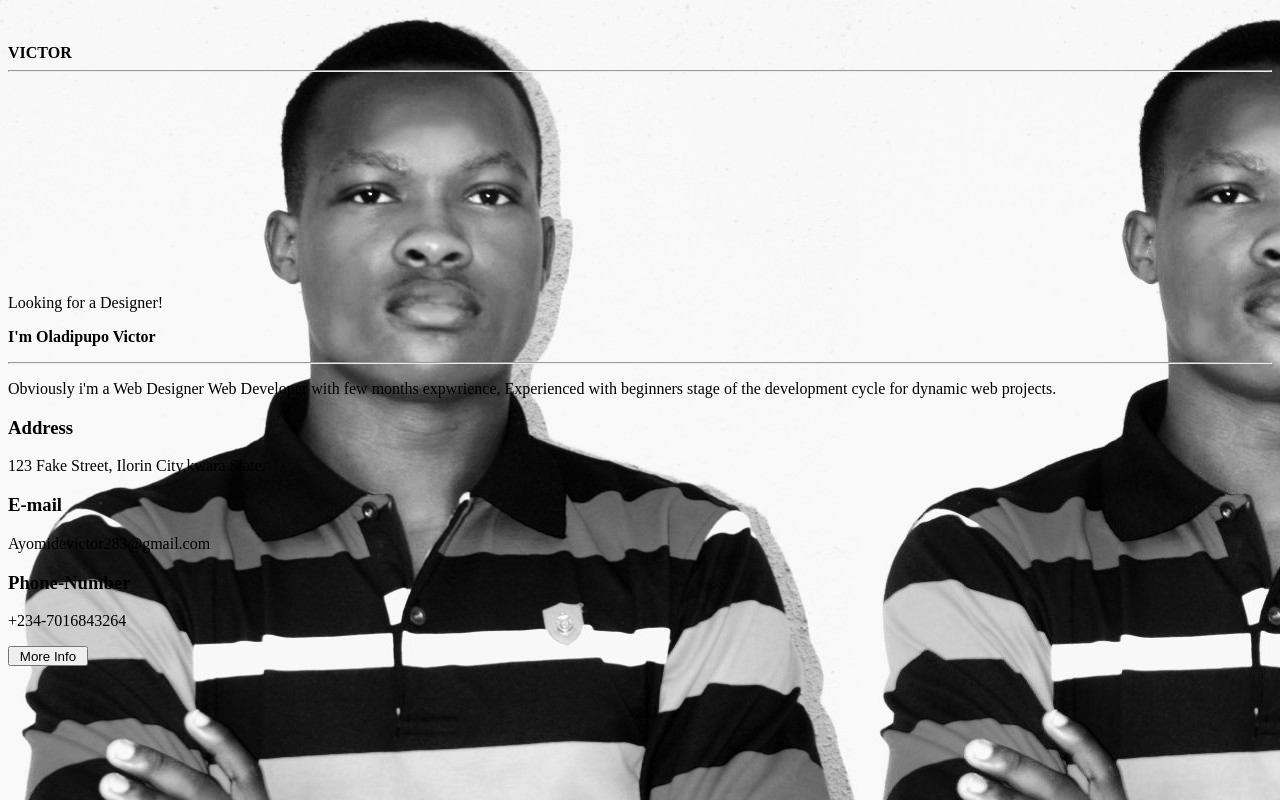
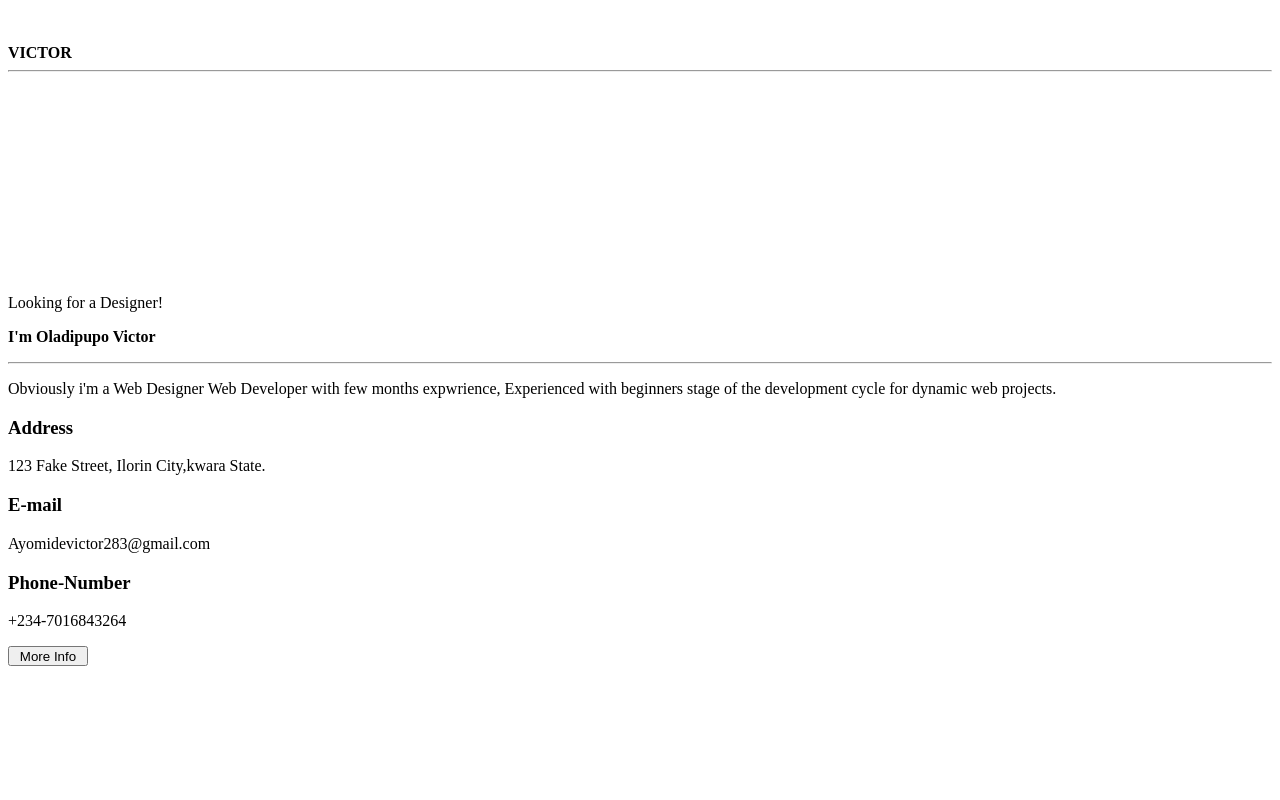
Before and after one commit to Haryomide-cx/Portfolio-website, a plain HTML site: page index.html in a window 1280 px wide. Drawn offline with Linux system fonts and the light colour scheme.

Commit message:
Create index.html

```diff
--- a/index.html
+++ b/index.html
@@ -4,7 +4,7 @@
     <title>My Portfolio Website
     </title>
     </head>
-    <body style=" background-image:  url(../victor.jpg);" >
+    <body background-image=victor.jpg>
     </body>
     </html>
     <div>
```
